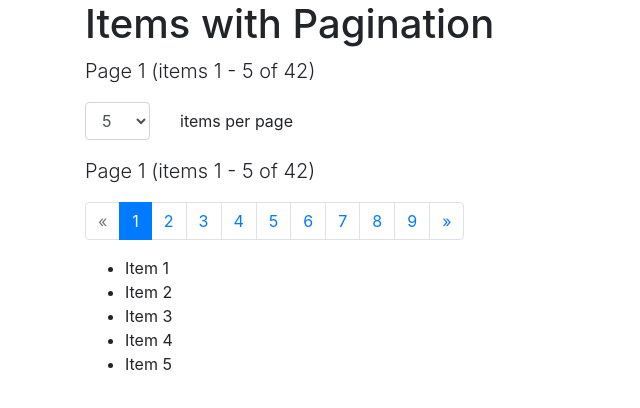
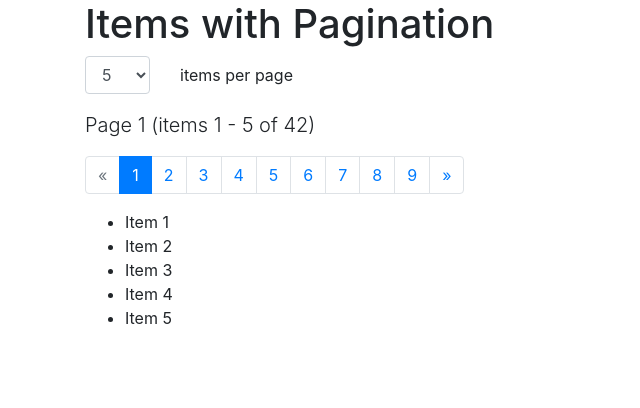
Before and after one commit to mate-academy/react_pagination, a React (Vite) app: page / in a window 1280 px wide. Shown: the top 408 px of the page, without its empty margins (0-640 px from the left). Built offline with nearby package versions, Linux system fonts and the light colour scheme.

Commit message:
react_pagination_fix

```diff
--- a/src/App.tsx
+++ b/src/App.tsx
@@ -11,7 +11,6 @@ export const App: React.FC = () => {
 
   const total = items.length;
   const startIndex = (currentPage - 1) * perPage;
-  const endIndex = Math.min(startIndex + perPage, total);
   const visible = items.slice(startIndex, startIndex + perPage);
 
   const handlePerPageChange = (e: React.ChangeEvent<HTMLSelectElement>) => {
@@ -24,11 +23,6 @@ export const App: React.FC = () => {
   return (
     <div className="container">
       <h1>Items with Pagination</h1>
-
-      <p className="lead" data-cy="info">
-        Page {currentPage} (items {startIndex + 1} - {endIndex} of {total})
-      </p>
-
       <div className="form-group row">
         <div className="col-3 col-sm-2 col-xl-1">
           <select
```
